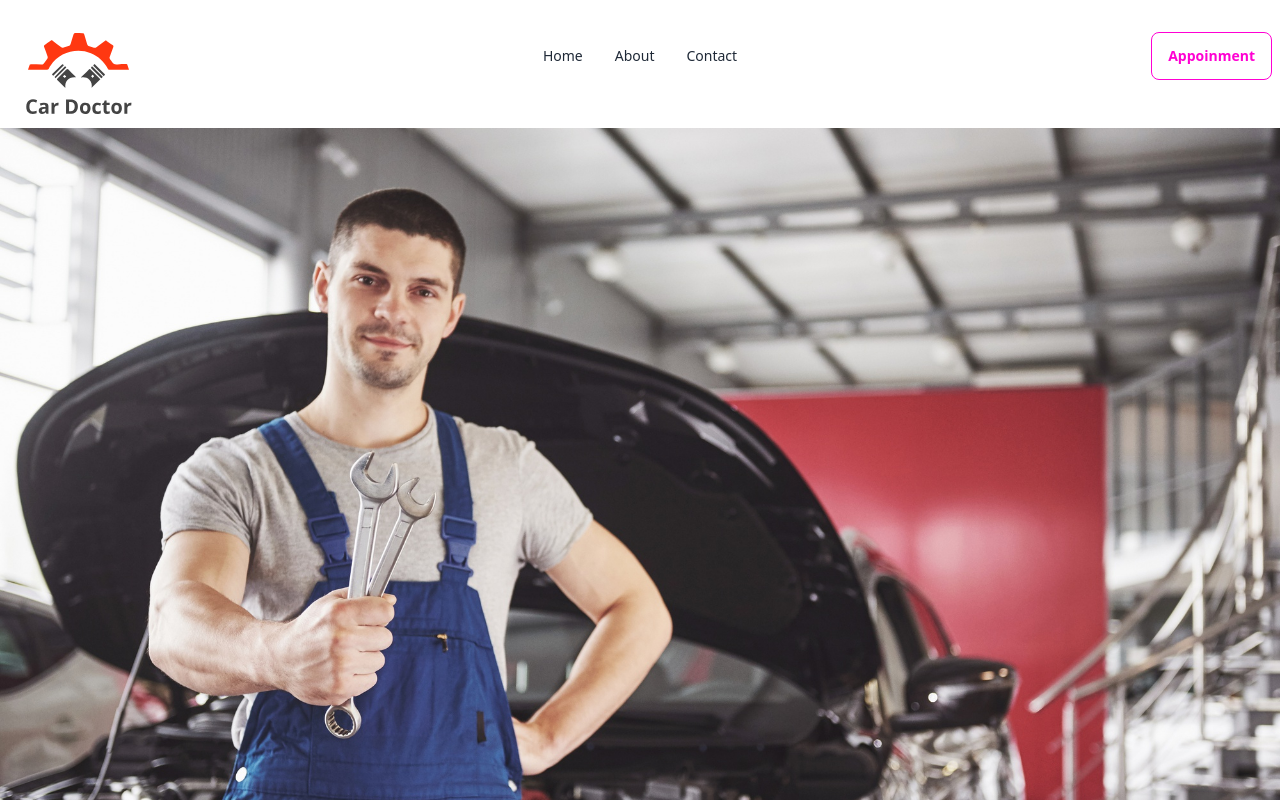
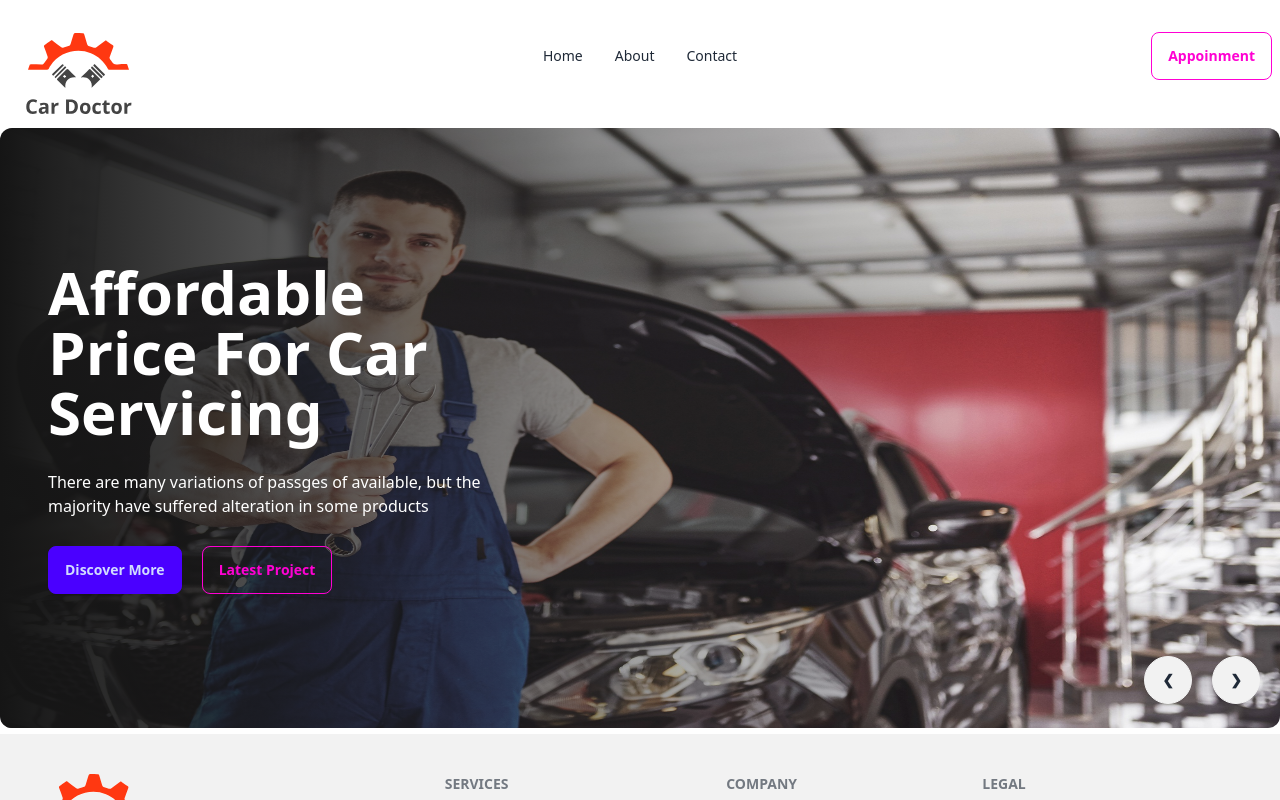
Before and after one commit to robiulislam8726/car-doctor-client, a React (Vite) app: page / in a window 1280 px wide. Shown: the top 800 px of the page. Built offline with nearby package versions, Linux system fonts and the light colour scheme.

Commit message:
added banner section

```diff
--- a/src/pages/Home/Banner/Banner.jsx
+++ b/src/pages/Home/Banner/Banner.jsx
@@ -1,3 +1,4 @@
+import { Link } from 'react-router-dom';
 import img1 from '../../../assets/images/banner/1.jpg';
 import img2 from '../../../assets/images/banner/2.jpg';
 import img3 from '../../../assets/images/banner/3.jpg';
@@ -6,13 +7,24 @@ import img5 from '../../../assets/images/banner/5.jpg';
 import img6 from '../../../assets/images/banner/6.jpg';
 const Banner = () => {
     return (
-        <div className="w-full carousel">
+        <div className="w-full h-[600px] carousel">
             <div id="slide1" className="relative w-full carousel-item">
                 <img
                     src={img1}
-                    className="w-full" />
+                    className="rounded-xl w-full" />
+                <div className="top-0 left-0 absolute flex items-center bg-gradient-to-r from-[#151515] to-[rgba(21,21,21,0)] rounded-xl h-full">
+                    <div className='space-y-7 pl-12 w-1/2 text-white'>
+                        <h2 className='font-bold text-6xl'>Affordable Price For Car Servicing</h2>
+                        <p>There are many variations of passges of available, but the majority have suffered alteration in some products</p>
+                        <div>
+                            <button className='mr-5 btn btn-primary'>Discover More</button>
+
+                            <Link to='/home'><button className='btn btn-outline btn-secondary'>Latest Project</button></Link>
+                        </div>
+                    </div>
+                </div>
                 <div className="right-5 bottom-0 left-5 absolute flex justify-end transform -translate-y-1/2">
-                    <a href="#slide4" className="mr-5 btn btn-circle">❮</a>
+                    <a href="#slide6" className="mr-5 btn btn-circle">❮</a>
                     <a href="#slide2" className="btn btn-circle">❯</a>
                 </div>
             </div>
@@ -20,6 +32,17 @@ const Banner = () => {
                 <img
                     src={img2}
                     className="w-full" />
+                    <div className="top-0 left-0 absolute flex items-center bg-gradient-to-r from-[#151515] to-[rgba(21,21,21,0)] rounded-xl h-full">
+                    <div className='space-y-7 pl-12 w-1/2 text-white'>
+                        <h2 className='font-bold text-6xl'>Affordable Price For Car Servicing</h2>
+                        <p>There are many variations of passges of available, but the majority have suffered alteration in some products</p>
+                        <div>
+                            <button className='mr-5 btn btn-primary'>Discover More</button>
+
+                            <Link to='/home'><button className='btn btn-outline btn-secondary'>Latest Project</button></Link>
+                        </div>
+                    </div>
+                </div>
                 <div className="right-5 bottom-0 left-5 absolute flex justify-end transform -translate-y-1/2">
                     <a href="#slide1" className="mr-5 btn btn-circle">❮</a>
                     <a href="#slide3" className="btn btn-circle">❯</a>
@@ -29,8 +52,19 @@ const Banner = () => {
                 <img
                     src={img3}
                     className="w-full" />
+                    <div className="top-0 left-0 absolute flex items-center bg-gradient-to-r from-[#151515] to-[rgba(21,21,21,0)] rounded-xl h-full">
+                    <div className='space-y-7 pl-12 w-1/2 text-white'>
+                        <h2 className='font-bold text-6xl'>Affordable Price For Car Servicing</h2>
+                        <p>There are many variations of passges of available, but the majority have suffered alteration in some products</p>
+                        <div>
+                            <button className='mr-5 btn btn-primary'>Discover More</button>
+
+                            <Link to='/home'><button className='btn btn-outline btn-secondary'>Latest Project</button></Link>
+                        </div>
+                    </div>
+                </div>
                 <div className="right-5 bottom-0 left-5 absolute flex justify-end transform -translate-y-1/2">
-                    <a href="#slide3" className="mr-5 btn btn-circle">❮</a>
+                    <a href="#slide2" className="mr-5 btn btn-circle">❮</a>
                     <a href="#slide4" className="btn btn-circle">❯</a>
                 </div>
             </div>
@@ -38,8 +72,59 @@ const Banner = () => {
                 <img
                     src={img4}
                     className="w-full" />
+                    <div className="top-0 left-0 absolute flex items-center bg-gradient-to-r from-[#151515] to-[rgba(21,21,21,0)] rounded-xl h-full">
+                    <div className='space-y-7 pl-12 w-1/2 text-white'>
+                        <h2 className='font-bold text-6xl'>Affordable Price For Car Servicing</h2>
+                        <p>There are many variations of passges of available, but the majority have suffered alteration in some products</p>
+                        <div>
+                            <button className='mr-5 btn btn-primary'>Discover More</button>
+
+                            <Link to='/home'><button className='btn btn-outline btn-secondary'>Latest Project</button></Link>
+                        </div>
+                    </div>
+                </div>
                 <div className="right-5 bottom-0 left-5 absolute flex justify-end transform -translate-y-1/2">
+                    <a href="#slide3" className="mr-5 btn btn-circle">❮</a>
+                    <a href="#slide5" className="btn btn-circle">❯</a>
+                </div>
+            </div>
+            <div id="slide4" className="relative w-full carousel-item">
+                <img
+                    src={img5}
+                    className="w-full" />
+                    <div className="top-0 left-0 absolute flex items-center bg-gradient-to-r from-[#151515] to-[rgba(21,21,21,0)] rounded-xl h-full">
+                    <div className='space-y-7 pl-12 w-1/2 text-white'>
+                        <h2 className='font-bold text-6xl'>Affordable Price For Car Servicing</h2>
+                        <p>There are many variations of passges of available, but the majority have suffered alteration in some products</p>
+                        <div>
+                            <button className='mr-5 btn btn-primary'>Discover More</button>
+
+                            <Link to='/home'><button className='btn btn-outline btn-secondary'>Latest Project</button></Link>
+                        </div>
+                    </div>
+                </div>
+                <div className="right-6 bottom-0 left-5 absolute flex justify-end transform -translate-y-1/2">
                     <a href="#slide4" className="mr-5 btn btn-circle">❮</a>
+                    <a href="#slide6" className="btn btn-circle">❯</a>
+                </div>
+            </div>
+            <div id="slide4" className="relative w-full carousel-item">
+                <img
+                    src={img6}
+                    className="w-full" />
+                    <div className="top-0 left-0 absolute flex items-center bg-gradient-to-r from-[#151515] to-[rgba(21,21,21,0)] rounded-xl h-full">
+                    <div className='space-y-7 pl-12 w-1/2 text-white'>
+                        <h2 className='font-bold text-6xl'>Affordable Price For Car Servicing</h2>
+                        <p>There are many variations of passges of available, but the majority have suffered alteration in some products</p>
+                        <div>
+                            <button className='mr-5 btn btn-primary'>Discover More</button>
+
+                            <Link to='/home'><button className='btn btn-outline btn-secondary'>Latest Project</button></Link>
+                        </div>
+                    </div>
+                </div>
+                <div className="right-6 bottom-0 left-5 absolute flex justify-end transform -translate-y-1/2">
+                    <a href="#slide5" className="mr-5 btn btn-circle">❮</a>
                     <a href="#slide1" className="btn btn-circle">❯</a>
                 </div>
             </div>
```
